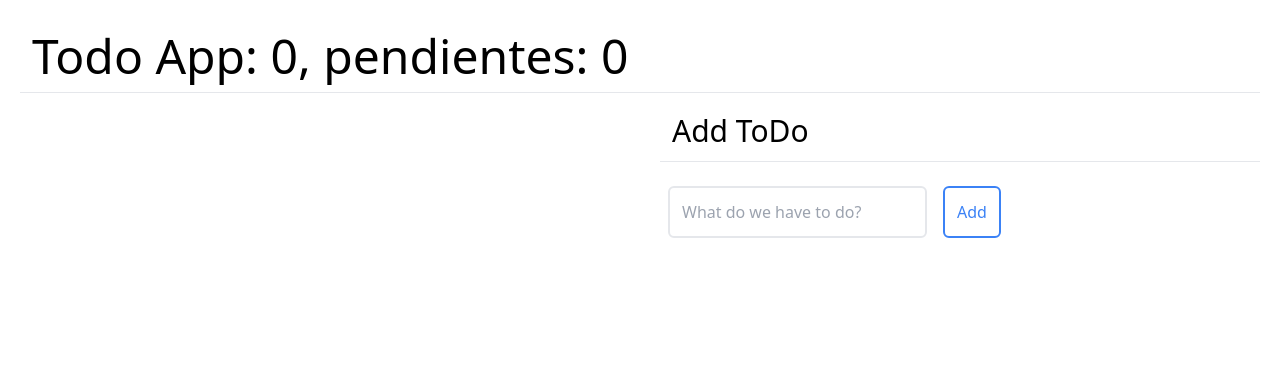
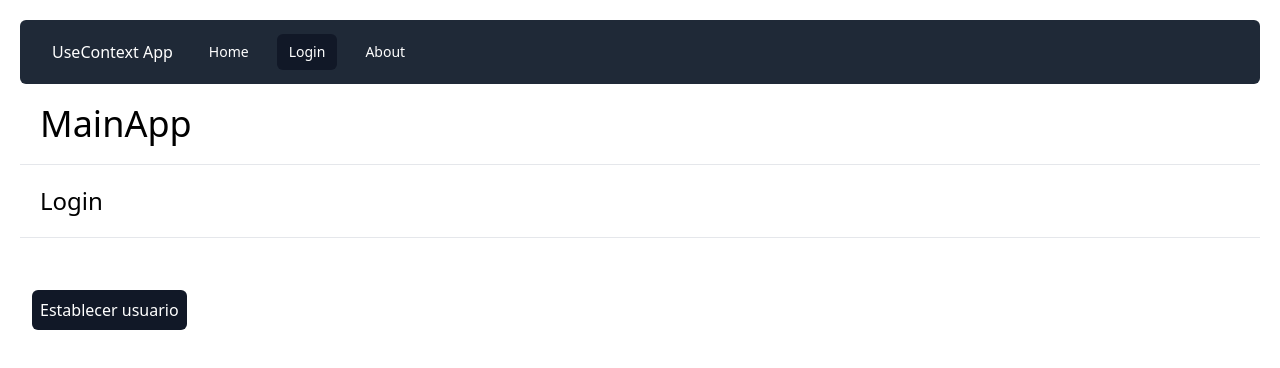
Before and after one commit to josuehmtz/React-Course, a React (Vite) app in the folder React/04-HooksApp/: page /login in a window 1280 px wide. Shown: the top 368 px of the page. Built offline with nearby package versions, Linux system fonts and the light colour scheme.

Commit message:
useContext

```diff
--- /dev/null
+++ b/React/04-HooksApp/src/10-useContext/AboutPage.jsx
@@ -0,0 +1,8 @@
+export const AboutPage = () => {
+  return (
+    <>
+        <h1 className="text-2xl p-2 m-3">AboutPage</h1>
+        <hr />
+    </>
+  )
+}
--- /dev/null
+++ b/React/04-HooksApp/src/10-useContext/ErrorPage.jsx
@@ -0,0 +1,16 @@
+import { useRouteError } from "react-router-dom";
+
+export default function ErrorPage() {
+  const error = useRouteError();
+  console.error(error);
+
+  return (
+    <div id="error-page">
+      <h1>Oops!</h1>
+      <p>Sorry, an unexpected error has occurred.</p>
+      <p>
+        <i>{error.statusText || error.message}</i>
+      </p>
+    </div>
+  );
+}
--- /dev/null
+++ b/React/04-HooksApp/src/10-useContext/HomePage.jsx
@@ -0,0 +1,17 @@
+import { useContext } from "react"
+import { UserContext } from "./context/UserContext"
+
+export const HomePage = () => {
+
+  const {user} = useContext(UserContext)
+
+  return (
+    <>
+        <h1 className="text-2xl p-2 m-3">HomePage {user?.name}</h1>
+        <hr />
+        <pre className="p-2 m-3">
+          {JSON.stringify(user, null, 3)}
+        </pre>
+    </>
+  )
+}
--- /dev/null
+++ b/React/04-HooksApp/src/10-useContext/LoginPage.jsx
@@ -0,0 +1,18 @@
+import { useContext } from "react"
+import { UserContext } from "./context/UserContext";
+
+export const LoginPage = () => {
+
+  const {user, setUser} = useContext( UserContext );
+
+  return (
+    <>
+        <h1 className="text-2xl p-2 m-3">Login</h1>
+        <hr />
+        <pre className="p-2 m-3">
+          {JSON.stringify(user, null, 3)}
+        </pre>
+        <button className="rounded-md text-white p-2 m-3 bg-gray-900" onClick={() => setUser({id:2708, name:'JosuE Hiram', email:'jhiram.alvz@gmail.com'})}>Establecer usuario</button>
+    </>
+  )
+}
--- /dev/null
+++ b/React/04-HooksApp/src/10-useContext/MainApp.jsx
@@ -0,0 +1,16 @@
+import { UserProvider } from "./context/UserProvider"
+import { Outlet } from "react-router-dom"
+import { NavBar } from "./NavBar"
+export const MainApp = () => {
+  return (
+    <UserProvider>
+        <NavBar/>
+        <h1 className="text-4xl p-2 m-3">MainApp</h1>
+        <hr />
+
+        <div>
+          <Outlet/>
+        </div>
+    </UserProvider>
+  )
+}
--- /dev/null
+++ b/React/04-HooksApp/src/10-useContext/NavBar.jsx
@@ -0,0 +1,47 @@
+import { Link, NavLink } from "react-router-dom"
+import { Fragment } from 'react'
+import { Disclosure, Menu, Transition } from '@headlessui/react'
+import { Bars3Icon, BellIcon, XMarkIcon } from '@heroicons/react/24/outline'
+
+const navigation = [
+    { name: 'Home', href: '/', current: true },
+    { name: 'Login', href: 'login', current: false },
+    { name: 'About', href: 'about', current: false },
+]
+
+export const NavBar = () => {
+  return (
+    <>
+        <Disclosure as="nav" className="bg-gray-800  rounded-md">
+            {({ open }) => (
+                <>
+                    <div className="mx-auto max-w-10xl px-2 sm:px-6 lg:px-8">
+                        <div className="relative flex h-16 items-center justify-between">
+                            <div className="flex flex-1 items-center justify-center sm:items-stretch sm:justify-start">
+                            <div className="flex flex-shrink-0 items-center">
+                                <Link to={`/`} className="text-md text-white">UseContext App</Link>
+                            </div>
+                            <div className="hidden sm:ml-6 sm:block">
+                                <div className="flex space-x-4">
+                                    {
+                                        navigation.map((item) => (
+                                            <NavLink
+                                                key={item.name}
+                                                to={`${item.href}`}
+                                                className={({isActive}) => `text-white rounded-md px-3 py-2 text-sm font-medium ${ isActive ? 'bg-gray-900' : 'text-gray-300 hover:bg-gray-700 hover:text-white'} `}
+                                            >
+                                                {item.name}
+                                            </NavLink>
+                                        ))
+                                    }
+                                    </div>
+                                </div>
+                            </div>
+                        </div>
+                    </div>
+                </>
+            )}
+            </Disclosure>
+    </>
+  )
+}
--- /dev/null
+++ b/React/04-HooksApp/src/10-useContext/context/UserContext.jsx
@@ -0,0 +1,3 @@
+import {createContext} from 'react'
+
+export const UserContext = createContext();
--- /dev/null
+++ b/React/04-HooksApp/src/10-useContext/context/UserProvider.jsx
@@ -0,0 +1,19 @@
+import { useState } from "react"
+import { UserContext } from "./UserContext"
+
+// const user = {
+//     id: 123,
+//     name: 'Josue Hiram',
+//     email: 'jhiram.alvz@gmail.com'
+// }
+
+export const UserProvider = ({ children }) => {
+
+    const [user, setUser] = useState();
+
+    return (
+        <UserContext.Provider value={{user, setUser}}>
+            {children}
+        </UserContext.Provider>
+    )
+}
--- a/React/04-HooksApp/src/main.jsx
+++ b/React/04-HooksApp/src/main.jsx
@@ -1,5 +1,10 @@
 import React from 'react'
 import ReactDOM from 'react-dom/client'
+import {
+  createBrowserRouter,
+  RouterProvider,
+} from "react-router-dom";
+
 // import { CounterApp } from './01-useState/CounterApp.jsx'
 // import { CounterWithCustomHook } from './01-useState/CounterWithCustomHook.jsx'
 // import { FormWithCustomHook } from './02-useEffect/FormWithCustomHook.jsx'
@@ -13,10 +18,45 @@ import ReactDOM from 'react-dom/client'
 // import { CallBackHook } from './08-useCallback/CallBackHook'
 // import { Padre } from './07-tarea-memo/07-tarea-memo/Padre'
 // import './09-useReducer/intro-reducer'
-import { TodoApp } from './09-useReducer/TodoApp'
+// import { TodoApp } from './09-useReducer/TodoApp'
+import { MainApp } from './10-useContext/MainApp'
+import ErrorPage from './10-useContext/ErrorPage';
+
 import './index.css'
+import { HomePage } from './10-useContext/HomePage';
+import { LoginPage } from './10-useContext/LoginPage';
+import { AboutPage } from './10-useContext/AboutPage';
+
+const router = createBrowserRouter([
+  {
+    path: "/",
+    element: <MainApp/>,
+    errorElement: <ErrorPage />,
+    children: [
+      {
+        path: "/",
+        element: <HomePage/>,
+      },
+      {
+        path: "login",
+        element: <LoginPage/>,
+      },
+      {
+        path: "about",
+        element: <AboutPage/>,
+      },
+
+      //!Este funciona para el caso de querer redirigir al usuario a un componente en caso de que la ruta no exista {
+      //   path: "*",
+      //   element: <HomePage/>,
+      // },
+    ],
+  },
+]);
+
 ReactDOM.createRoot(document.getElementById('root')).render(
   <React.StrictMode>
+     <RouterProvider router={router} />
     {/* <HooksApp /> */}
     {/* <CounterApp/> */}
     {/* <CounterWithCustomHook/> */}
@@ -29,6 +69,7 @@ ReactDOM.createRoot(document.getElementById('root')).render(
     {/* <MemoHook /> */}
     {/* <CallBackHook/> */}
     {/* <Padre/> */}
-    <TodoApp/>
+    {/* <TodoApp/> */}
+    {/* <MainApp/> */}
   </React.StrictMode>,
 )
```
Also changed, not shown: React/04-HooksApp/package.json (+7 -1 lines), React/04-HooksApp/src/HooksApp.jsx (deleted, +0 -9 lines), 1 other file (tests, documents, lock files or other folders).
